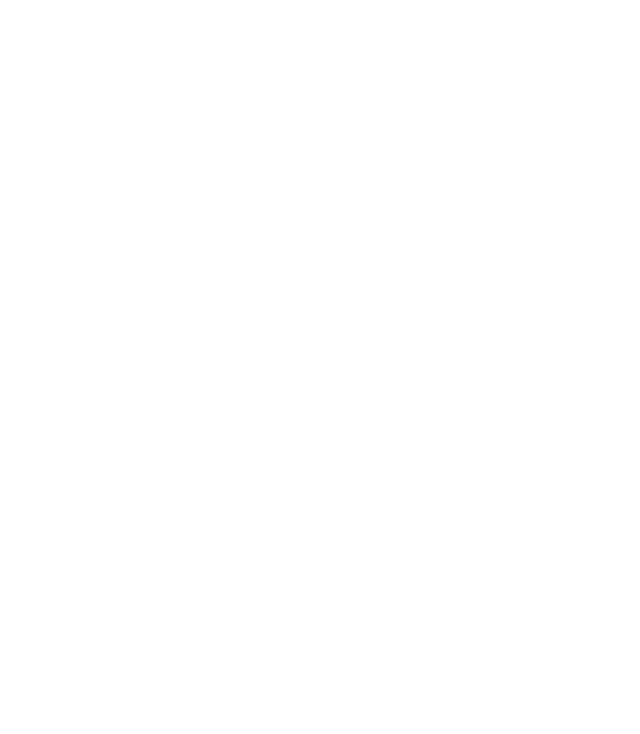
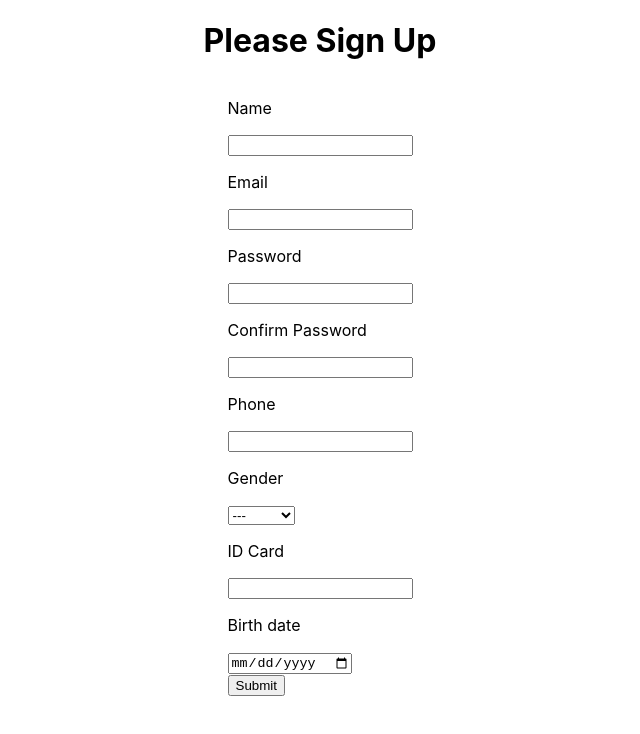
Before and after one commit to NeerChayaphon/Medical-Consultation-System, a React (Create React App) app in the folder frontend/: page /register in a window 1280 px wide. Shown: the top 734 px of the page, without its empty margins (320-960 px from the left). Built offline with nearby package versions, Linux system fonts and the light colour scheme.

Commit message:
add patient register

```diff
--- a/frontend/src/App.js
+++ b/frontend/src/App.js
@@ -1,7 +1,8 @@
 import {BrowserRouter as Router, Route, Switch} from 'react-router-dom';
-import Home from './page/Home';
-import Landing from './page/Landing';
-import PatientLogin from './page/PatientLogin';
+import Home from './page/Patient/Home';
+import Landing from './page/Patient/Landing';
+import Login from './page/Patient/Login';
+import Register from './page/Patient/Register';
 //import {useState} from 'react';
 
 function App() {
@@ -14,7 +15,10 @@ function App() {
               <Landing />
             </Route>
             <Route path='/login'>
-              <PatientLogin />
+              <Login />
+            </Route>
+            <Route path='/register'>
+              <Register />
             </Route>
             <Route path='/home'>
               <Home />
--- a/frontend/src/page/Home.js
+++ /dev/null
@@ -1,25 +0,0 @@
-import React from 'react';
-
-import PatientLogin from './PatientLogin';
-
-import useToken from '../components/useToken';
-
-function Home() {
-  // const [token, setToken] = useState(localStorage.getItem('token'));
-  const {token, setToken} = useToken();
-  if (!token) {
-    return <PatientLogin setToken={setToken} />;
-  }
-
-  return (
-    <div className='wrapper'>
-      <h1>Home</h1>
-    </div>
-  );
-}
-
-export default Home;
-
-//const {data, isPending, error} = useAuthCheck('http://localhost:5000/api/v1/auth/patient');
-//   import PatientLogin from './PatientLogin';
-// import useToken from '../components/useToken';
--- /dev/null
+++ b/frontend/src/page/Patient/Home.js
@@ -0,0 +1,18 @@
+import {useHistory, Redirect} from 'react-router-dom';
+
+function Home() {
+  const history = useHistory();
+  let token = localStorage.getItem('token');
+
+  if (!token) {
+    return <Redirect to='/login' />;
+  }
+
+  return (
+    <div className='wrapper'>
+      <h1>Home</h1>
+    </div>
+  );
+}
+
+export default Home;
--- a/frontend/src/page/PatientLogin.js
+++ b/frontend/src/page/Patient/Login.js
@@ -1,17 +1,15 @@
 import React from 'react';
-import './Login.css';
-//import PropTypes from 'prop-types';
+import '../../styles/Login.css';
 import axios from 'axios';
 import {useState} from 'react';
 import {useHistory} from 'react-router-dom';
 
-export default function PatientLogin({setToken}) {
+export default function Login() {
   const [email, setEmail] = useState();
   const [password, setPassword] = useState();
   const [error, setError] = useState(false);
   const history = useHistory();
 
-  if (!setToken) console.log('No');
   const handleSubmit = async (e) => {
     e.preventDefault();
     axios
@@ -23,15 +21,8 @@ export default function PatientLogin({setToken}) {
         return res.data;
       })
       .then((data) => {
-        // console.log(data.token);
-        // setData(data.token);
-
-        if (setToken) {
-          setToken(data.token);
-        } else {
-          localStorage.setItem('token', data.token);
-          history.go('/');
-        }
+        localStorage.setItem('token', data.token);
+        history.push('/home');
       })
       .catch((err) => {
         console.log(err.response.data);
@@ -59,7 +50,3 @@ export default function PatientLogin({setToken}) {
     </div>
   );
 }
-
-// PatientLogin.propTypes = {
-//   setToken: PropTypes.func.isRequired,
-// };
--- /dev/null
+++ b/frontend/src/page/Patient/Register.js
@@ -0,0 +1,100 @@
+import React from 'react';
+import '../../styles/Login.css';
+import axios from 'axios';
+import {useState} from 'react';
+import {useHistory} from 'react-router-dom';
+
+export default function Register() {
+  const [name, setName] = useState();
+  const [email, setEmail] = useState();
+  const [password, setPassword] = useState();
+  const [confirmPass, setconfirmPass] = useState();
+  const [phone, setPhone] = useState();
+  const [gender, setGender] = useState();
+  const [idCard, setIdCard] = useState();
+  const [birthdate, setBirthdate] = useState();
+  const [error, setError] = useState(false);
+
+  const history = useHistory();
+
+  const validation = () => {
+    console.log(name, email, password, confirmPass, phone, gender, idCard, birthdate);
+    if (password !== confirmPass) {
+      return "password doesn't match";
+    }
+    return null;
+  };
+
+  const handleSubmit = async (e) => {
+    e.preventDefault();
+    console.log(validation());
+    axios
+      .post('http://localhost:5000/api/v1/patient/register', {
+        name: name,
+        email: email,
+        password: password,
+        phone: phone,
+        gender: gender,
+        birthdate: birthdate,
+        IDcard: idCard,
+      })
+      .then((res) => {
+        return res.data;
+      })
+      .then(() => {
+        history.push('/login');
+      })
+      .catch((err) => {
+        console.log(err.response.data);
+        setError(err.response.data);
+      });
+  };
+
+  return (
+    <div className='login-wrapper'>
+      <h1>Please Sign Up</h1>
+      {error && <div>{error.message}</div>}
+      <form onSubmit={handleSubmit}>
+        <label>
+          <p>Name</p>
+          <input type='text' required onChange={(e) => setName(e.target.value)} />
+        </label>
+        <label>
+          <p>Email</p>
+          <input type='email' required onChange={(e) => setEmail(e.target.value)} />
+        </label>
+        <label>
+          <p>Password</p>
+          <input type='password' required onChange={(e) => setPassword(e.target.value)} />
+        </label>
+        <label>
+          <p>Confirm Password</p>
+          <input type='password' required onChange={(e) => setconfirmPass(e.target.value)} />
+        </label>
+        <label>
+          <p>Phone</p>
+          <input type='text' required onChange={(e) => setPhone(e.target.value)} />
+        </label>
+        <label>
+          <p>Gender</p>
+          <select required onChange={(e) => setGender(e.target.value)} value={gender}>
+            <option value=''>---</option>
+            <option value='Male'>Male</option>
+            <option value='Female'>Female</option>
+          </select>
+        </label>
+        <label>
+          <p>ID Card</p>
+          <input type='number' required onChange={(e) => setIdCard(e.target.value)} />
+        </label>
+        <label>
+          <p>Birth date</p>
+          <input type='date' required onChange={(e) => setBirthdate(e.target.value)} />
+        </label>
+        <div>
+          <button type='submit'>Submit</button>
+        </div>
+      </form>
+    </div>
+  );
+}
```
Also changed, not shown: frontend/src/adapters/useAuthCheck.js (renamed from frontend/src/useAuthCheck.js), frontend/src/page/Patient/Landing.js (renamed from frontend/src/page/Landing.js), frontend/src/styles/Login.css (renamed from frontend/src/page/Login.css), 2 other files (tests, documents, lock files or other folders).
